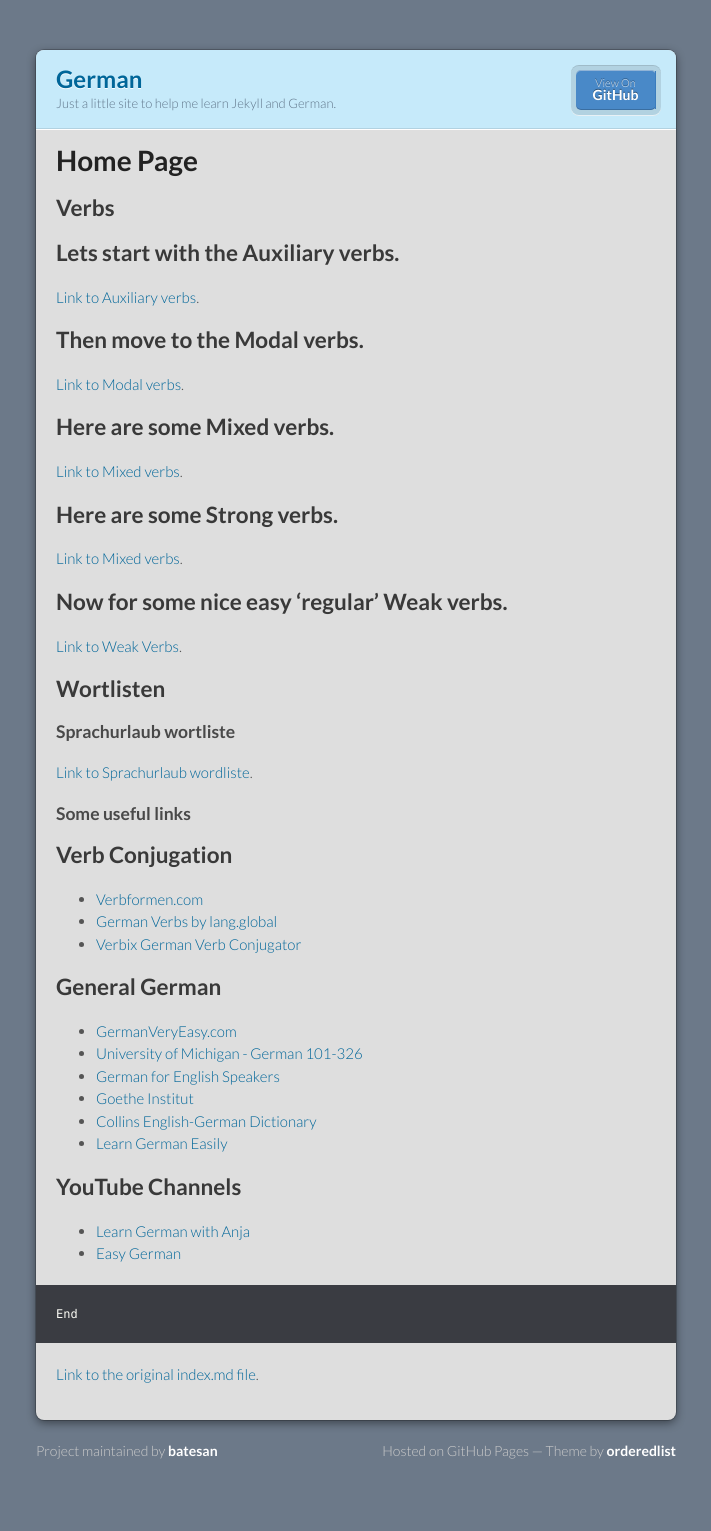
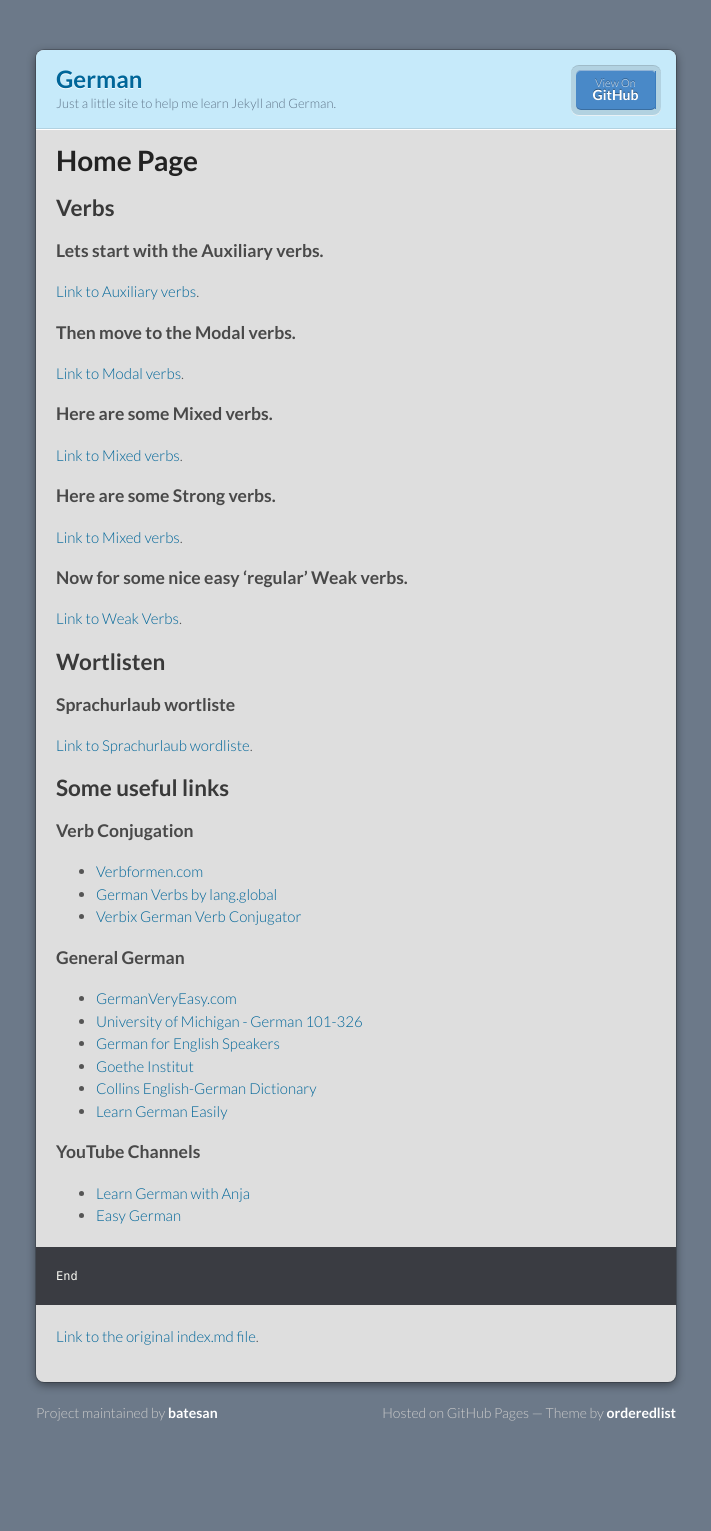
Before and after one commit to batesan/german, a Jekyll site: the page built from index.md, in a window 1280 px wide. Shown: the whole page, without its empty margins (284-995 px from the left). Built offline with Jekyll 4.4.1, drawn with Linux system fonts in a browser that asks for light colours; our own code applies the rules of GitHub Pages for plain Markdown files; after the commit the page ends 1493 px from its top, so only the background shows below that.

```diff
--- a/index.md
+++ b/index.md
@@ -6,23 +6,23 @@ layout: default
 
 ## Verbs
 
-## Lets start with the Auxiliary verbs.
+### Lets start with the Auxiliary verbs.
 
 [Link to Auxiliary verbs](./auxiliary-verbs.html).
 
-## Then move to the Modal verbs.
+### Then move to the Modal verbs.
 
 [Link to Modal verbs](./modal-verbs.html).
 
-## Here are some Mixed verbs.
+### Here are some Mixed verbs.
 
 [Link to Mixed verbs](./mixed-verbs.html).
 
-## Here are some Strong verbs.
+### Here are some Strong verbs.
 
 [Link to Mixed verbs](./strong-verbs.html).
 
-## Now for some nice easy 'regular' Weak verbs.
+### Now for some nice easy 'regular' Weak verbs.
 
 [Link to Weak Verbs](./weak-verbs.html).
 
@@ -33,15 +33,15 @@ layout: default
 [Link to Sprachurlaub wordliste](sprachurlaub.html).
 
 
-### Some useful links
+## Some useful links
 
-## Verb Conjugation
+### Verb Conjugation
 
 - [Verbformen.com](https://www.verbformen.com/)
 - [German Verbs by lang.global](https://germanverbs.lang.global/)
 - [Verbix German Verb Conjugator](http://www.verbix.com/languages/german.html)
 
-## General German
+### General German
 
 - [GermanVeryEasy.com](https://www.germanveryeasy.com)
 - [University of Michigan - German 101-326](https://www.lsa.umich.edu/german/hmr/index.html)
@@ -50,7 +50,7 @@ layout: default
 - [Collins English-German Dictionary](https://www.collinsdictionary.com/dictionary/english-german)
 - [Learn German Easily](https://learn-german-easily.com/)
 
-## YouTube Channels
+### YouTube Channels
 
 - [Learn German with Anja](https://www.youtube.com/channel/UCZwegPHTG4gvnR0WLzaq5OQ)
 - [Easy German](https://www.youtube.com/channel/UCbxb2fqe9oNgglAoYqsYOtQ)
```
